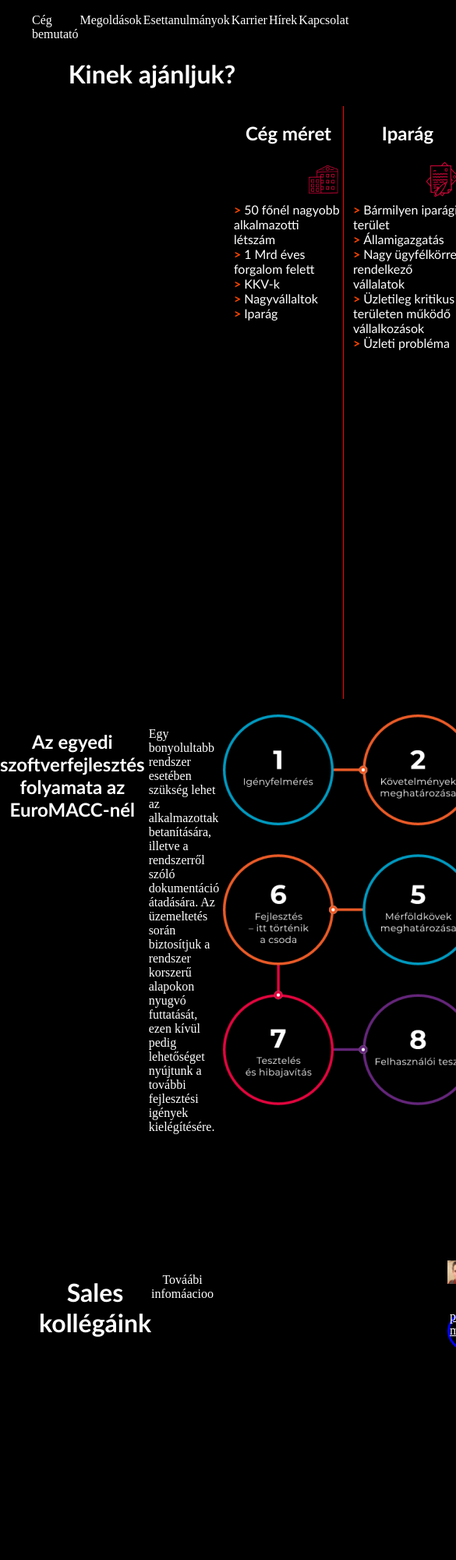
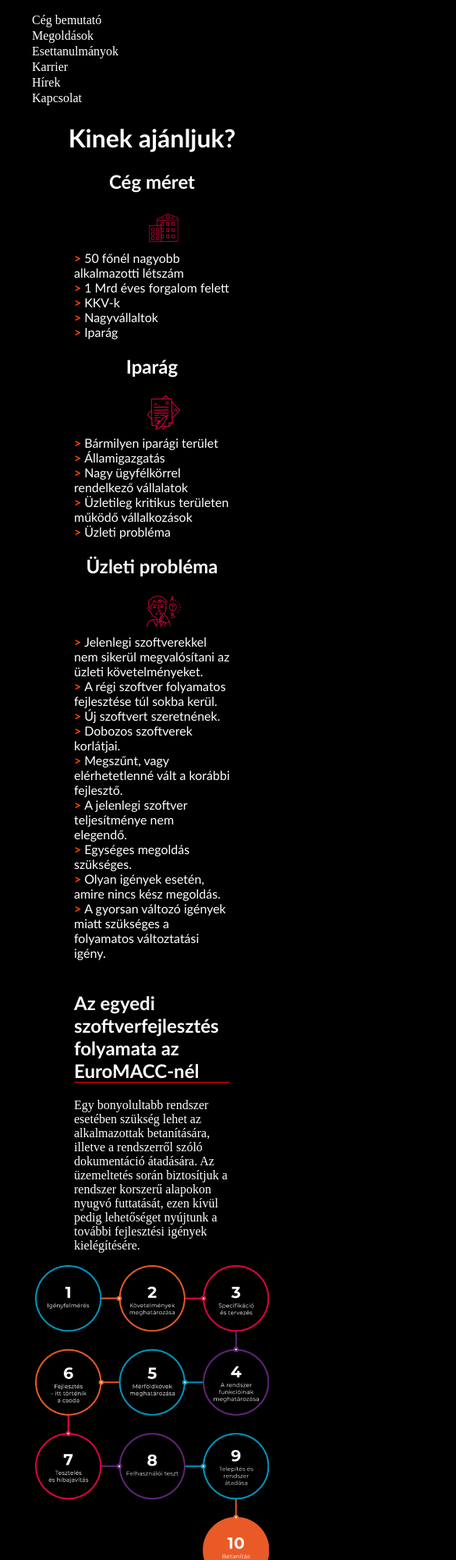
Before and after one commit to Klaszlo5/sales, a plain HTML site: page index.html in a window 390 px wide. Shown: the top 2000 px of the page at 78% size, 585 px wide, since content can reach past the window. Before the commit the page ends 1745 px from the top, so only its background shows below. Drawn offline with Linux system fonts and the light colour scheme.

Commit message:
Add files via upload

```diff
--- a/index.html
+++ b/index.html
@@ -29,7 +29,7 @@
         <li>Nagyvállaltok</li>
         <li>Iparág</li>
       </div>
-      <div class="kicsi1">
+      <div class="kicsi">
         <h2>Iparág</h2>
         <img src="kep_2.png" class="izekxd" width="50px" height="50px" />
         <li>Bármilyen iparági terület</li>
@@ -38,7 +38,7 @@
         <li>Üzletileg kritikus területen működő vállalkozások</li>
         <li>Üzleti probléma</li>
       </div>
-      <div class="kicsi2">
+      <div class="kicsi">
         <h2>Üzleti probléma</h2>
         <img src="kep_1.png" class="izekxd" width="50px" height="50px" />
         <li>
@@ -59,20 +59,25 @@
       </div>
     </div>
     <div class="masodiknagy">
-        <h2>Az egyedi szoftverfejlesztés folyamata az EuroMACC-nél</h2>
-      <p>
+	<div class="szovi">
+	 <h2>Az egyedi szoftverfejlesztés folyamata az EuroMACC-nél</h2>
+		<p>
         Egy bonyolultabb rendszer esetében szükség lehet az alkalmazottak
         betanítására, illetve a rendszerről szóló dokumentáció átadására. Az
         üzemeltetés során biztosítjuk a rendszer korszerű alapokon nyugvó
         futtatását, ezen kívül pedig lehetőséget nyújtunk a további fejlesztési
         igények kielégítésére.
-      </p>
-      <img src="folyamatabra-1-500x680.png" class="folyamat" alt="izekxd" />
+		</p>
+	</div><div class="kep">
+	<img src="folyamatabra-1-500x680.png" class="folyamat" alt="izekxd" />
+	</div>
     </div>
     <div class="harmadiknagy">
       <h1>Sales kollégáink</h1>
+	  <br>
       <p class="sales">Továábi infomáacioo</p>
       <div class="persons">
+	  <div class="person">
         <img
           src="person_doesnt_exist/person.jfif"
           alt="sales"
@@ -80,6 +85,8 @@
           width="30px"
         />
         <a href="#" class="box">profil megnyitása</a>
+		</div>
+		<div class="person">
         <img
           src="person_doesnt_exist/person1.jfif"
           alt="sales"
@@ -87,6 +94,8 @@
           width="30px"
         />
         <a href="#" class="box">profil megnyitása</a>
+		</div>
+		<div class="person">
         <img
           src="person_doesnt_exist/person2.jfif"
           alt="sales"
@@ -94,6 +103,8 @@
           width="30px"
         />
         <a href="#" class="box">profil megnyitása</a>
+		</div>
+		<div class="person">
         <img
           src="person_doesnt_exist/person3.jfif"
           alt="sales"
@@ -101,6 +112,7 @@
           width="30px"
         />
         <a href="#" class="box">profil megnyitása</a>
+		</div>
       </div>
     </div>
   </body>
--- a/style.css
+++ b/style.css
@@ -38,21 +38,26 @@ li::before {
   color: white;
 }
 .img{
-    margin-left: 20px;
-    padding-left: 20px;
-
+    margin-left: auto;
+    padding-left: auto;
+}
+.kep{
+	width:300px;
+}
+.szovi{
+	width:400px;
 }
 .elsonagy {
   color:white;
-  margin-left: 300px;
-  margin-right: 300px;
+  margin-left:auto;
+  margin-right:auto;
+	width:700px;
   grid-area: elso;
   display: grid;
   grid-template-columns: auto auto auto;
 }
 .folyamat {
-  width: 500px;
-  height: 680px;
+  width: 300px;
   float: right;
 }
 .kicsi {
@@ -77,46 +82,121 @@ h2 {
   font-family: 'Gill Sans', 'Gill Sans MT', Calibri, 'Trebuchet MS', sans-serif;
   color:white;
   border-radius: 2px;
+  border-color: black solid 2px;
   border-bottom: 2px;
-  text-align: center;
+  text-align:center;
+}
+
+.szovi h2{
+  text-align: left;
   border-color: red;
+  border-bottom: 1px solid red;
 }
 .masodiknagy {
+	width:600px;
     color:white;
   padding-top: 20px;
   display: grid;
   grid-template-columns: repeat(3, 5fr);
   column-gap: 5px;
   row-gap: 1em;
+  margin-left:auto;
+  margin-right:auto;
 }
 
+.harmadiknagy {
+  color:white;
+  padding-top: 20px;
+  margin-left:auto;
+  margin-right:auto;
+  grid-area: harmadik;
+
+}
+.harmadiknagy h1{
+	text-align:center;
+	clear:both;
+	  border-color: red;
+  border-bottom: 1px solid red;
+  margin-left:auto;
+  margin-right:auto;
+  width:600px;
+}
+.harmadiknagy img{
+	width:80px;
+	height:80px;
+	border-radius: 50%;
+
+}
+.box{
+    color:white;
+    border-radius: 10%;
+	background-color:blue;
+	text-decoration:none;
+	height:15px;
+    border-color: blue;
+    border-style: solid;
+	padding:3px;
+	margin-top:100px;
+}
+.box a{
+
+	text-align:center;
+	text-transform:uppercase;
+}
 .sales {
     color:white;
   text-align: center;
 }
-.harmadiknagy {
-    color:white;
-  padding-top: 20px;
-  margin-left: 50px;
-  margin-right: 50px;
-  grid-area: harmadik;
-  display: grid;
-  grid-template-columns: auto auto auto;
-}
-.box{
-    color:white;
-    border-radius: 50%;
-    border-color: blue;
-    border-style: solid;
-}
 .persons{
     display: grid;
-    margin-left: 300px;
-    grid-template-columns: auto auto auto auto auto;
+    margin-left: auto;
+	margin-right: auto;
+	width:600px;
+    grid-template-columns: auto auto auto auto;
+
+}
+.person{
+	padding:10px;
 }
 @media screen and (max-width: 600px) {
   body {
     margin-right:auto;
     margin-left:auto;
   }
+  .kicsi {
+  margin-right: auto;
+    margin-left: auto;
+	width:200px;
+	border:none;
 }
+.elsonagy{
+	width:auto;
+	display:block;
+}
+.masodiknagy{
+	width:auto;
+	display:block;
+}
+.harmadiknagy{
+	width:auto;
+	display:block;
+}
+.harmadiknagy h1{
+width:auto;
+}
+.szovi{
+	margin-left:auto;
+	margin-right:auto;
+	width:200px;
+}
+.kep{
+		margin-left:auto;
+	margin-right:auto;
+}
+.persons{
+	display:block;
+}
+.menu ul{
+display:block
+}
+}
```
